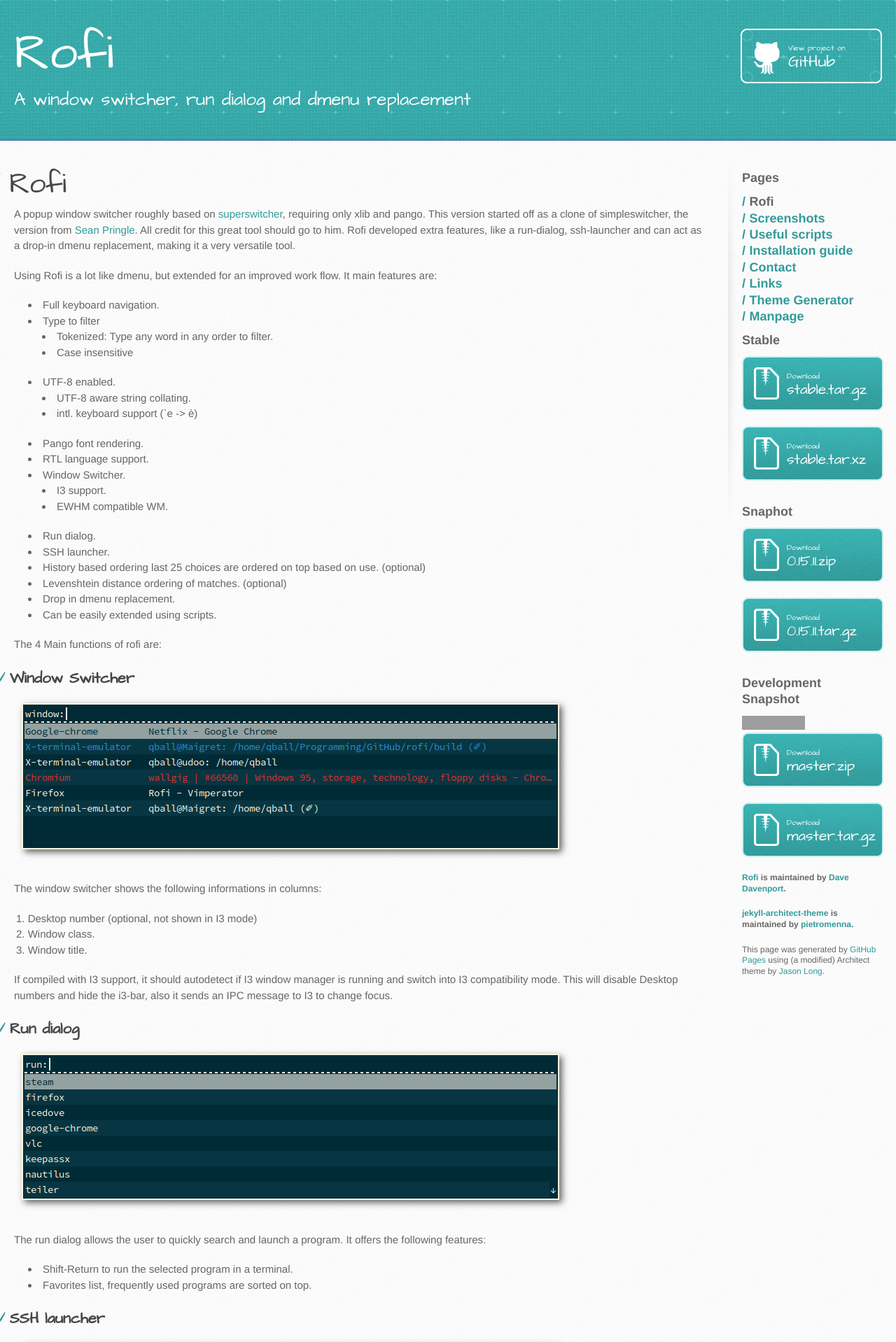
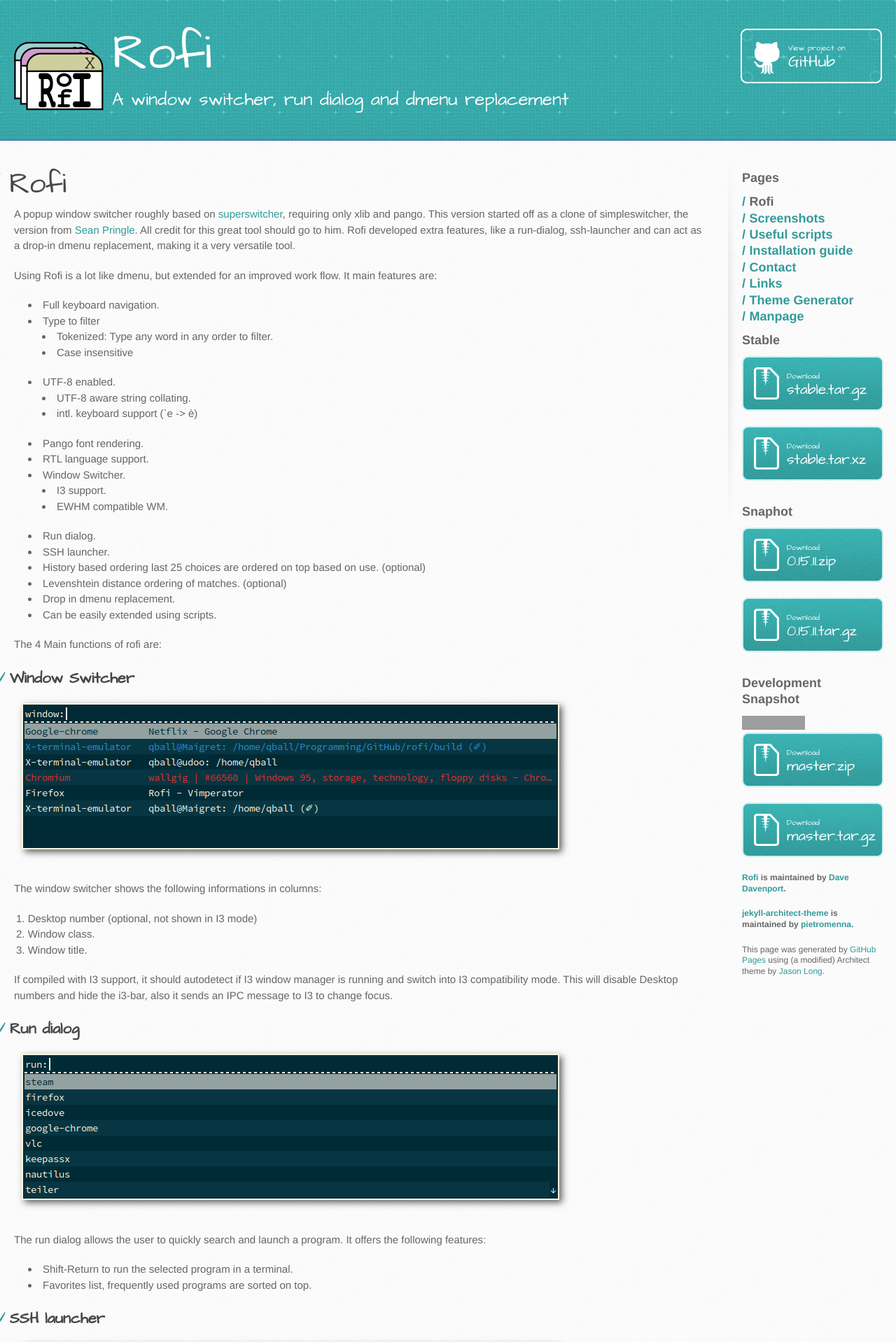
Before and after one commit to davatorium/rofi, a Jekyll site: the page built from index.md, in a window 1280 px wide. Shown: the top 1918 px of the page at 70% size. Built offline with Jekyll 4.4.1, drawn with Linux system fonts in a browser that asks for light colours; grey boxes are pictures that could not be loaded.

Commit message:
Add logo

```diff
--- a/_config.yml
+++ b/_config.yml
@@ -1,7 +1,8 @@
 markdown: kramdown
 
-url: https://davedavenport.github.io/rofi/
+url: ./
 name: Rofi
+logo: images/rofi-large.png
 description: A window switcher, run dialog and dmenu replacement
 github-url: https://github.com/DaveDavenport/rofi
 github-user-url: https://github.com/DaveDavenport/
--- a/_layouts/default.html
+++ b/_layouts/default.html
@@ -19,9 +19,12 @@
   <body>
       <header>
         <div class="inner">
+            <img class="logo" src="images/rofi-large.png">
+            <div class="title">
                 <h1> {{ site.name }} </h1>
                 <h2> {{ site.description}} </h2>
                 <a href="{{ site.github-url }} " class="button"><small>View project on</small>GitHub</a>
+            </div>
         </div>
       </header>
 
--- a/stylesheets/stylesheet.css
+++ b/stylesheets/stylesheet.css
@@ -164,6 +164,15 @@ header a.button {
   right: 0;
   top: 0;
   background: transparent url(../images/github-button.png) 0 0 no-repeat;
+}
+header img.logo {
+    position: absolute;
+    height: 128px;
+    width: 128px;
+}
+header .title{
+    position: relative;
+    padding-left: 140px;
 }
 aside a.button {
   width: 138px;
```
Also changed, not shown: images/rofi-large.png (added). Lines whose indentation alone changed are shown as unchanged.
